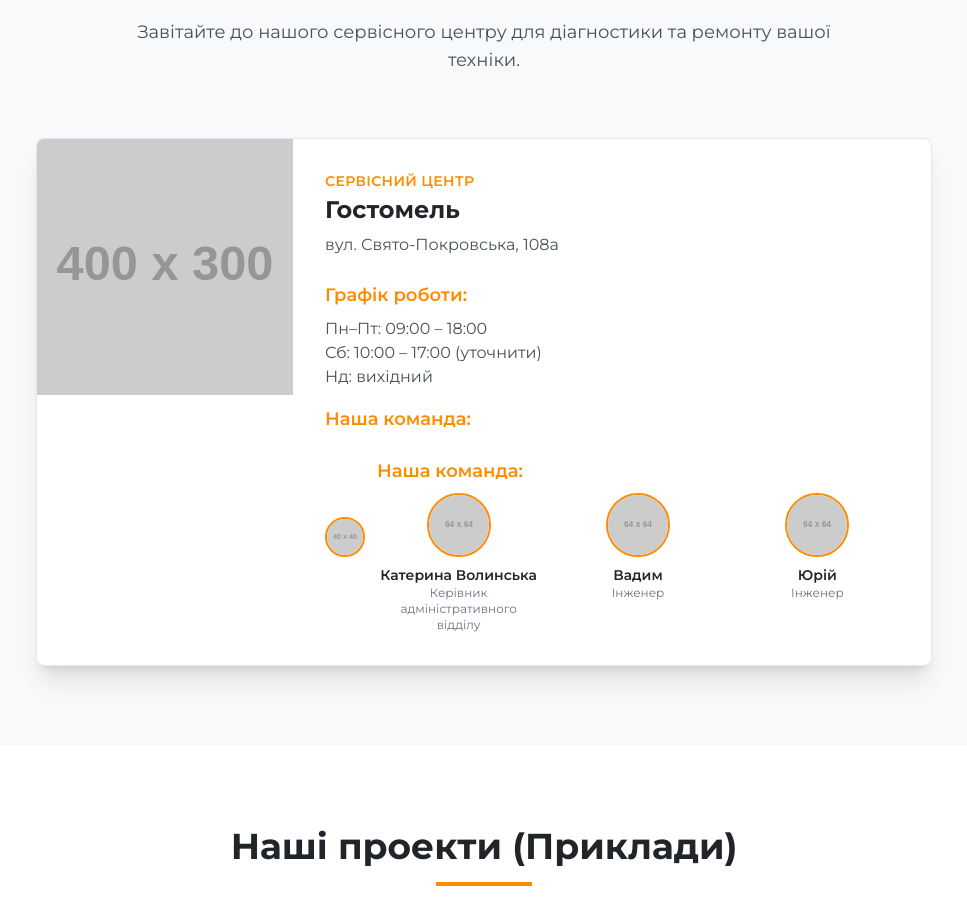
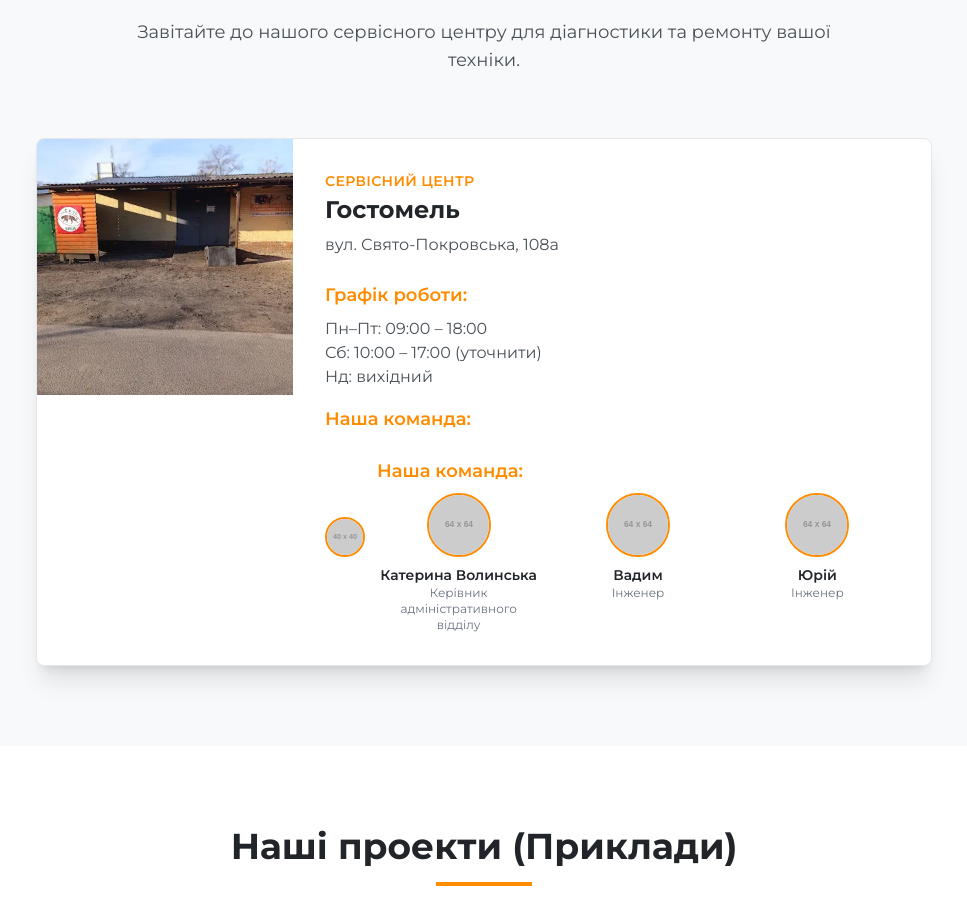
Before and after one commit to Bohdi1/gen_star_service, a plain HTML site: page index.html in a window 1280 px wide. Shown: the part 2580-3495 px from the top of the page, without its empty margins (156-1123 px from the left). Drawn offline with nearby package versions, Linux system fonts and the light colour scheme; placeholder pictures from the web are drawn by us.

Commit message:
Update index.html

```diff
--- a/index.html
+++ b/index.html
@@ -349,7 +349,7 @@
             <div class="max-w-4xl mx-auto bg-genstar-white rounded-lg shadow-xl overflow-hidden border border-gray-200">
                 <div class="md:flex">
                     <div class="md:flex-shrink-0">
-                        <img class="h-64 w-full object-cover md:w-64" src="img/locations/genstar-hostomel.jpg" alt="Сервісний центр Gen Star Service в Гостомелі" onerror="this.onerror=null;this.src='https://placehold.co/400x300/E9ECEF/FF8C00?text=Фото+Локації';">
+                        <img class="h-64 w-full object-cover md:w-64" src="genstar-hostomel.jpg" alt="Сервісний центр Gen Star Service в Гостомелі" onerror="this.onerror=null;this.src='https://placehold.co/400x300/E9ECEF/FF8C00?text=Фото+Локації';">
                     </div>
                     <div class="p-8">
                         <div class="uppercase tracking-wide text-sm text-genstar-orange font-semibold">Сервісний центр</div>
```
